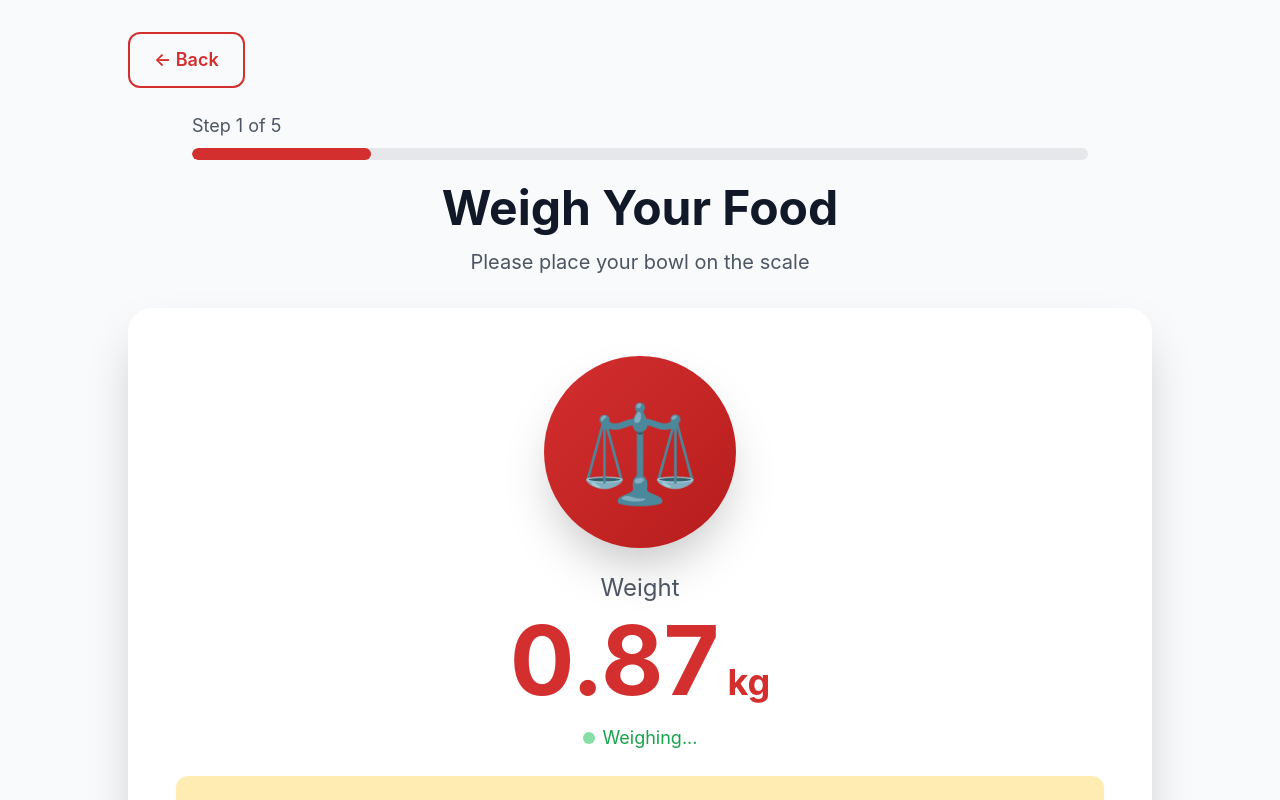
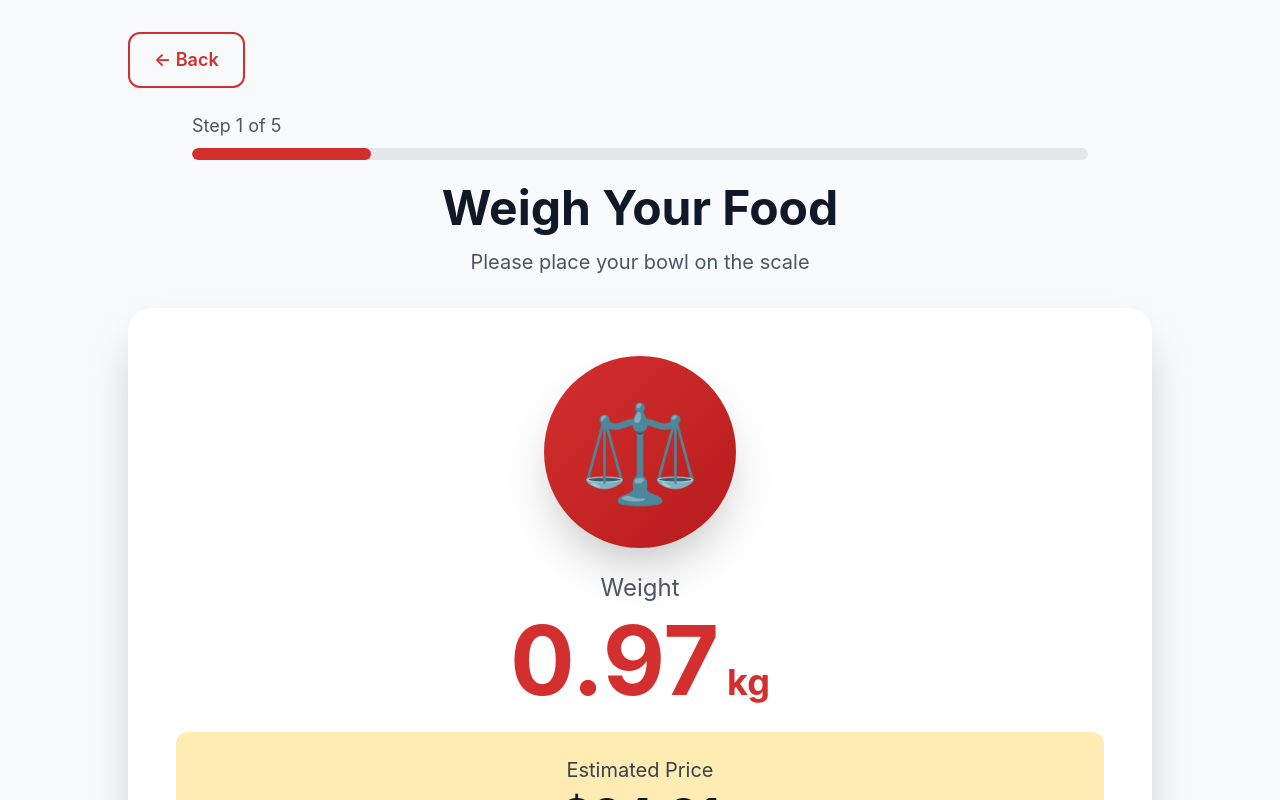
Before and after one commit to Path-yang/IS3103-kiosk-frontend-2, a React (Vite) app: page / in a window 1280 px wide. Both pictures are taken after a click on the button "Start Order". Shown: the top 800 px of the page. Built offline with nearby package versions, Linux system fonts and the light colour scheme.

Commit message:
Speed up weighing screen: 1.5s simulation with faster accumulation; adjust reweigh timing to match.

```diff
--- a/src/pages/WeighingScreen.tsx
+++ b/src/pages/WeighingScreen.tsx
@@ -13,18 +13,18 @@ export const WeighingScreen: React.FC = () => {
   useEffect(() => {
     const interval = setInterval(() => {
       // Simulate fluctuating weight reading
-      const randomWeight = Math.random() * 0.05; // Small fluctuation
+      const randomWeight = Math.random() * 0.1; // Faster accumulation to finish in 1.5s
       setCurrentWeight((prev) => {
         const newWeight = prev + randomWeight;
         return Math.min(newWeight, 2.5); // Max 2.5kg
       });
     }, 100);
 
-    // Stop weighing after 3 seconds
+    // Stop weighing after 1.5 seconds
     const timeout = setTimeout(() => {
       setIsWeighing(false);
       clearInterval(interval);
-    }, 3000);
+    }, 1500);
 
     return () => {
       clearInterval(interval);
@@ -40,7 +40,7 @@ export const WeighingScreen: React.FC = () => {
   const handleReweigh = () => {
     setCurrentWeight(0);
     setIsWeighing(true);
-    setTimeout(() => setIsWeighing(false), 3000);
+    setTimeout(() => setIsWeighing(false), 1500);
   };
 
   const pricePerKg = 25.0; // $25 per kg
```
